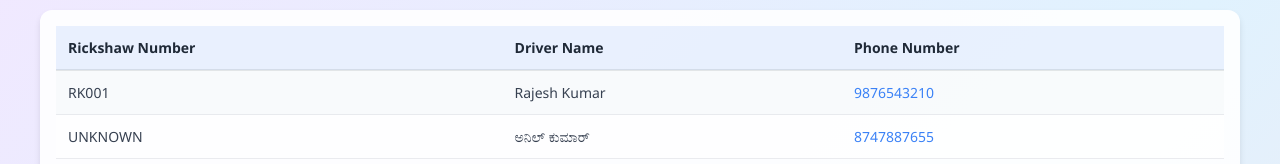
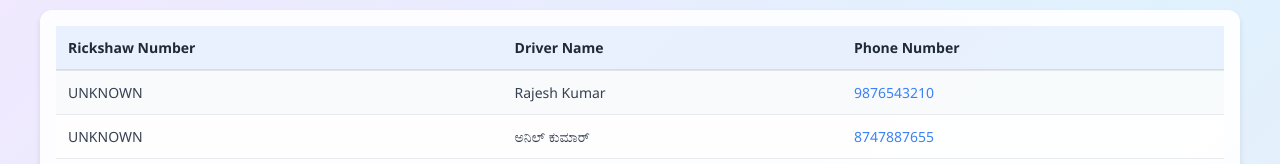
Before and after one commit to goperdoor/bus, a React (Create React App) app in the folder frontend/: page /RickshawBusManagement in a window 1280 px wide. Shown: the part 230-394 px from the top of the page. Built offline with nearby package versions, Linux system fonts and the light colour scheme.

Commit message:
Update RickshawBusManagement.js

```diff
--- a/frontend/src/Pages/RickshawBusManagement.js
+++ b/frontend/src/Pages/RickshawBusManagement.js
@@ -8,7 +8,7 @@ const RickshawBusManagement = () => {
 }, []);
   // Sample data for 3 different stands
   const [stand1Rickshaws] = useState([
-    { id: 1, number: "RK001", driverName: "Rajesh Kumar", phone: "9876543210" },
+    { id: 1, number: "UNKNOWN", driverName: "Rajesh Kumar", phone: "9876543210" },
     { id: 2, number: "UNKNOWN", driverName: "ಅನಿಲ್ ಕುಮಾರ್", phone: "8747887655" }
   ]);
 
```
